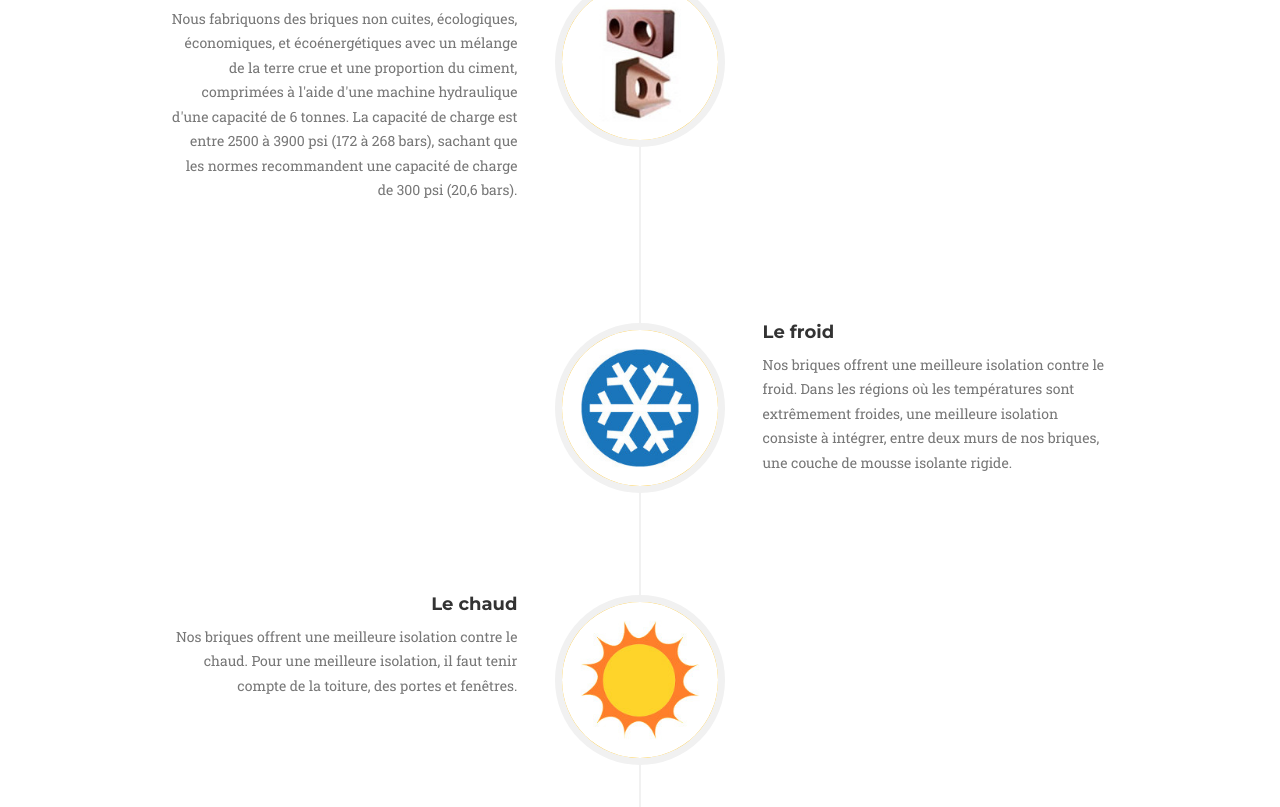
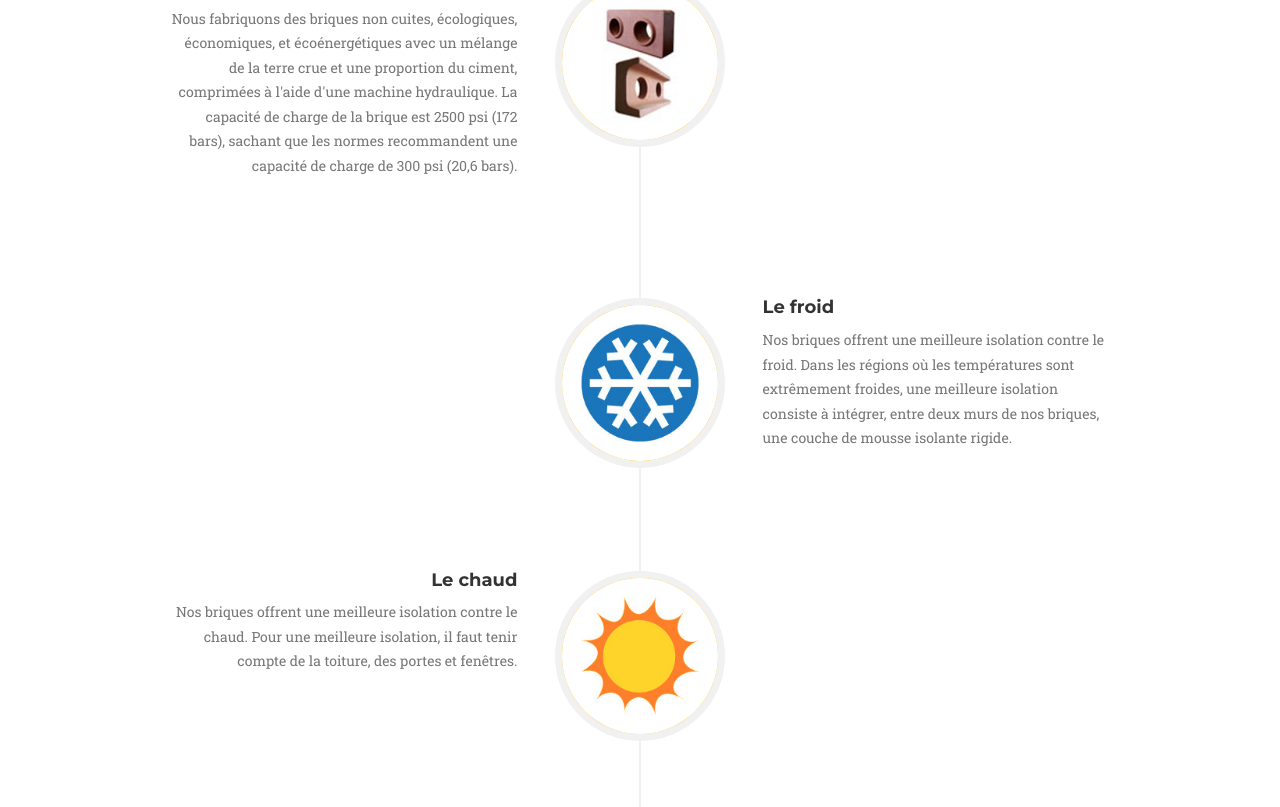
Before and after one commit to benichoubrique/benichoubrique.github.io, a plain HTML site: page index.html in a window 1280 px wide. Shown: the part 1259-2066 px from the top of the page. Drawn offline with nearby package versions, Linux system fonts and the light colour scheme; a web font is replaced by a local one.

Commit message:
Changed brick description

```diff
--- a/index.html
+++ b/index.html
@@ -99,7 +99,7 @@
                                     <h4 class="subheading">La brique écologique non cuite</h4>
                                 </div>
                                 <div class="timeline-body">
-                                    <p class="text-muted">Nous fabriquons des briques non cuites, écologiques, économiques, et écoénergétiques avec un mélange de la terre crue et une proportion du ciment, comprimées à l'aide d'une machine hydraulique d'une capacité de 6 tonnes. La capacité de charge est entre 2500 à 3900 psi (172 à 268 bars), sachant que les normes recommandent une capacité de charge de 300 psi (20,6 bars).</p>
+                                    <p class="text-muted">Nous fabriquons des briques non cuites, écologiques, économiques, et écoénergétiques avec un mélange de la terre crue et une proportion du ciment, comprimées à l'aide d'une machine hydraulique. La capacité de charge de la brique est 2500 psi (172 bars), sachant que les normes recommandent une capacité de charge de 300 psi (20,6 bars).</p>
                                 </div>
                             </div>
                         </li>
```
